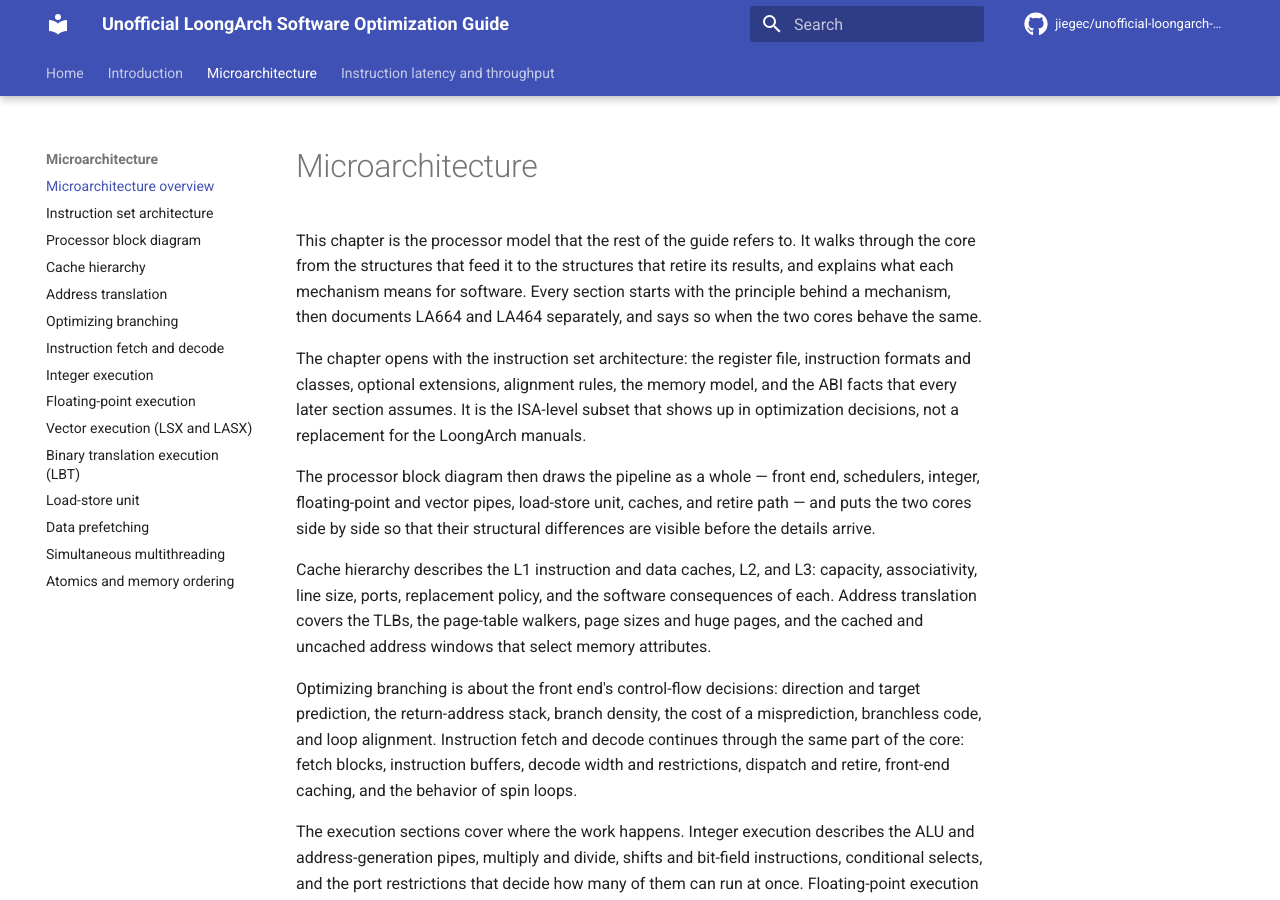
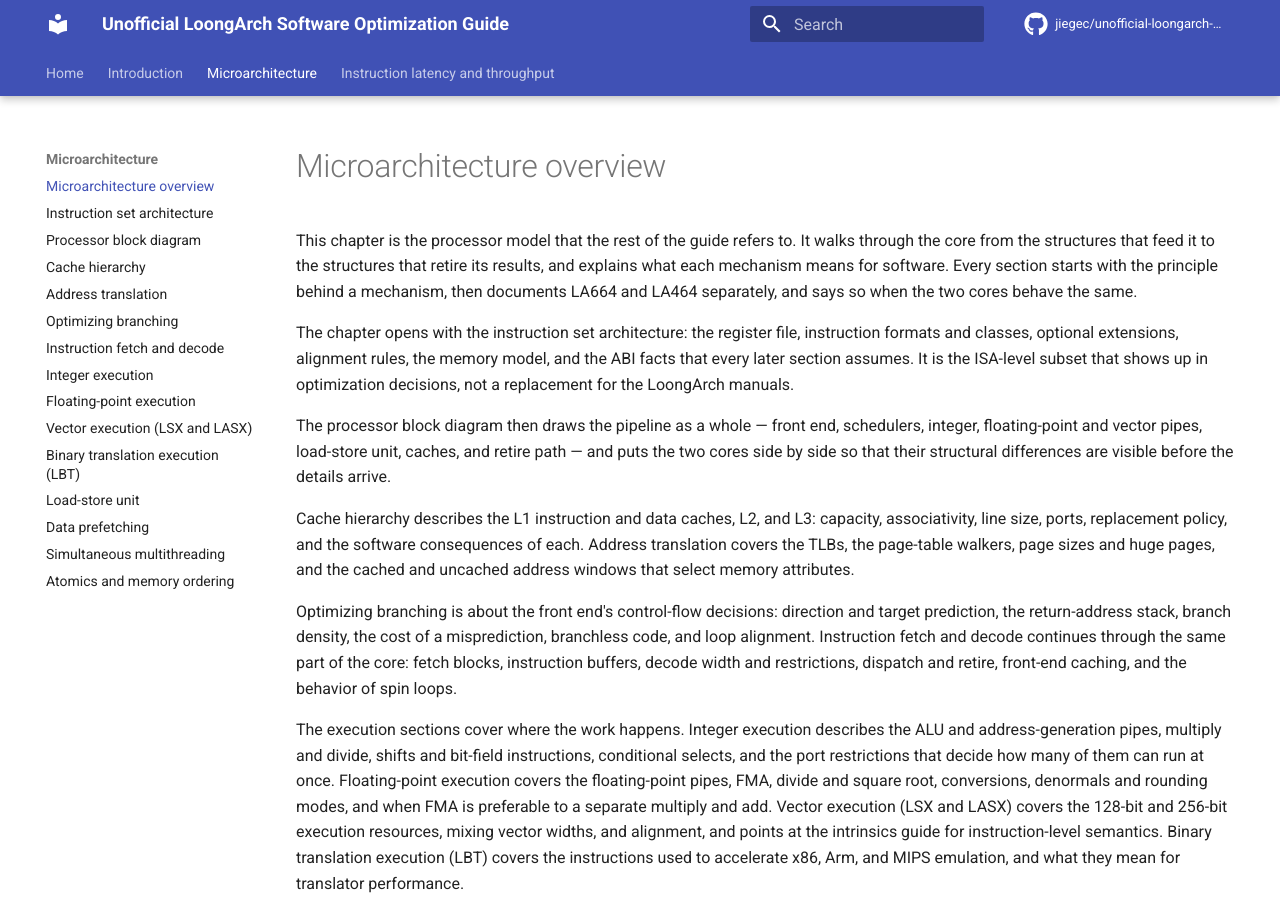
Before and after one commit to jiegec/unofficial-loongarch-software-optimization-guide, an MkDocs documentation site: the page built from docs/microarchitecture/index.md, in a window 1280 px wide and 900 px high. Built offline with MkDocs 1.6.1 and Material for MkDocs 9.7.7, drawn with Linux system fonts in a browser that asks for light colours; comment, search, counter and statistics services are not loaded.

Commit message:
Improve docs

```diff
--- a/docs/microarchitecture/index.md
+++ b/docs/microarchitecture/index.md
@@ -1,4 +1,8 @@
-# Microarchitecture
+---
+hide:
+  - toc
+---
+# Microarchitecture overview
 
 This chapter is the processor model that the rest of the guide refers to. It
 walks through the core from the structures that feed it to the structures that
```
